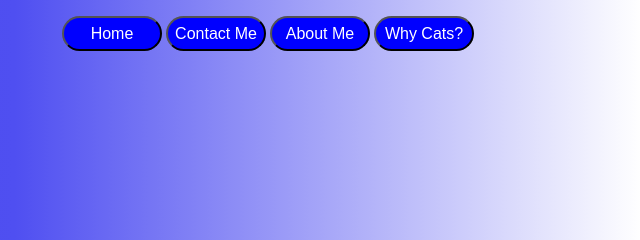
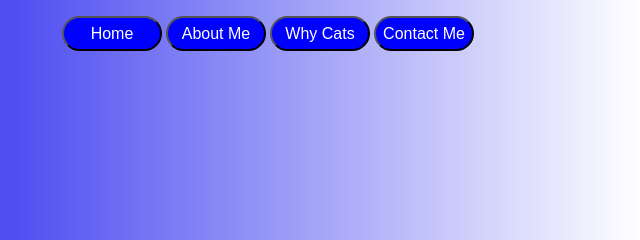
Before and after one commit to AllMightyTekno/Website, a plain HTML site: page index.html in a window 1280 px wide. Shown: the top 240 px of the page, 638-1278 px from the left. Drawn offline with Linux system fonts and the light colour scheme.

Commit message:
Added new

```diff
--- a/index.html
+++ b/index.html
@@ -1,5 +1,7 @@
 <html>
   <body>
+    <div class="nav">
+      <div class="nav-one">
     <img class="Logo"
     id="TigroLogo"
     src="Image.file/cad.png"
@@ -7,18 +9,10 @@
     width="150px"
   />
     <section class="TopPageSection">
-      <button>
-        Home
-      </button>
-      <button>
-        Contact Me
-      </button>
-      <button>
-        About Me
-      </button>
-      <button>
-        Why Cats?
-      </button>
+      <input type="button" onclick="location.href='https://google.com';" value="Home"/>
+      <input type="button" onclick="location.href='https://google.com';" value="About Me"/>
+      <input type="button" onclick="location.href='https://google.com';" value="Why Cats"/>
+      <input type="button" onclick="location.href='https://google.com';" value="Contact Me"/>
   </section>
     <main>
       <link rel="stylesheet" href="stylesheet.css" />
--- a/stylesheet.css
+++ b/stylesheet.css
@@ -15,7 +15,7 @@ img.Logo{
     position: relative;
 }
 
-section.TopPageSection button{
+section.TopPageSection input{
     background-color: blue;
     width: 100px;
     border-radius: 50px;
```
Also changed, not shown: script.JS (+6 -1 lines).
